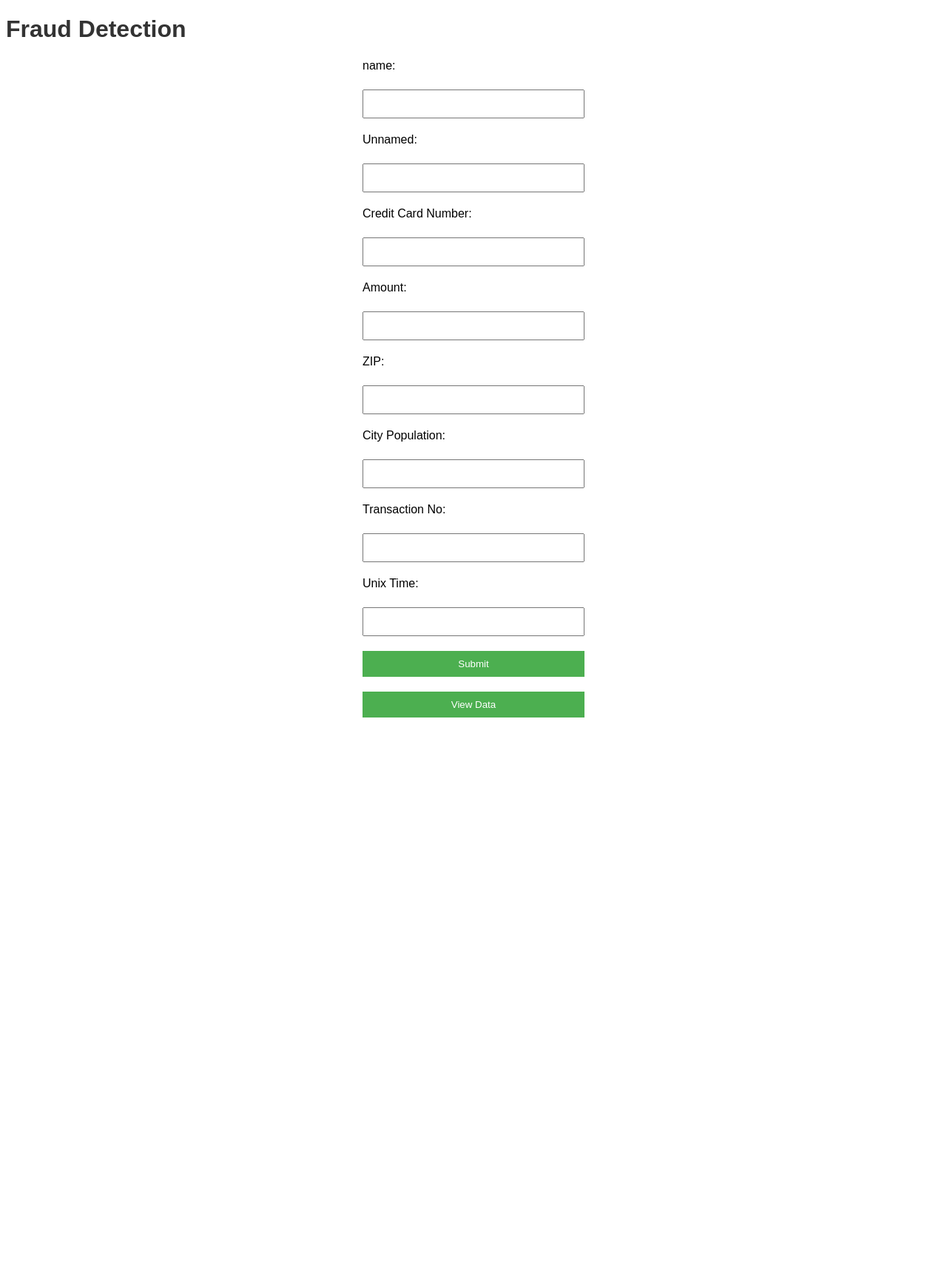
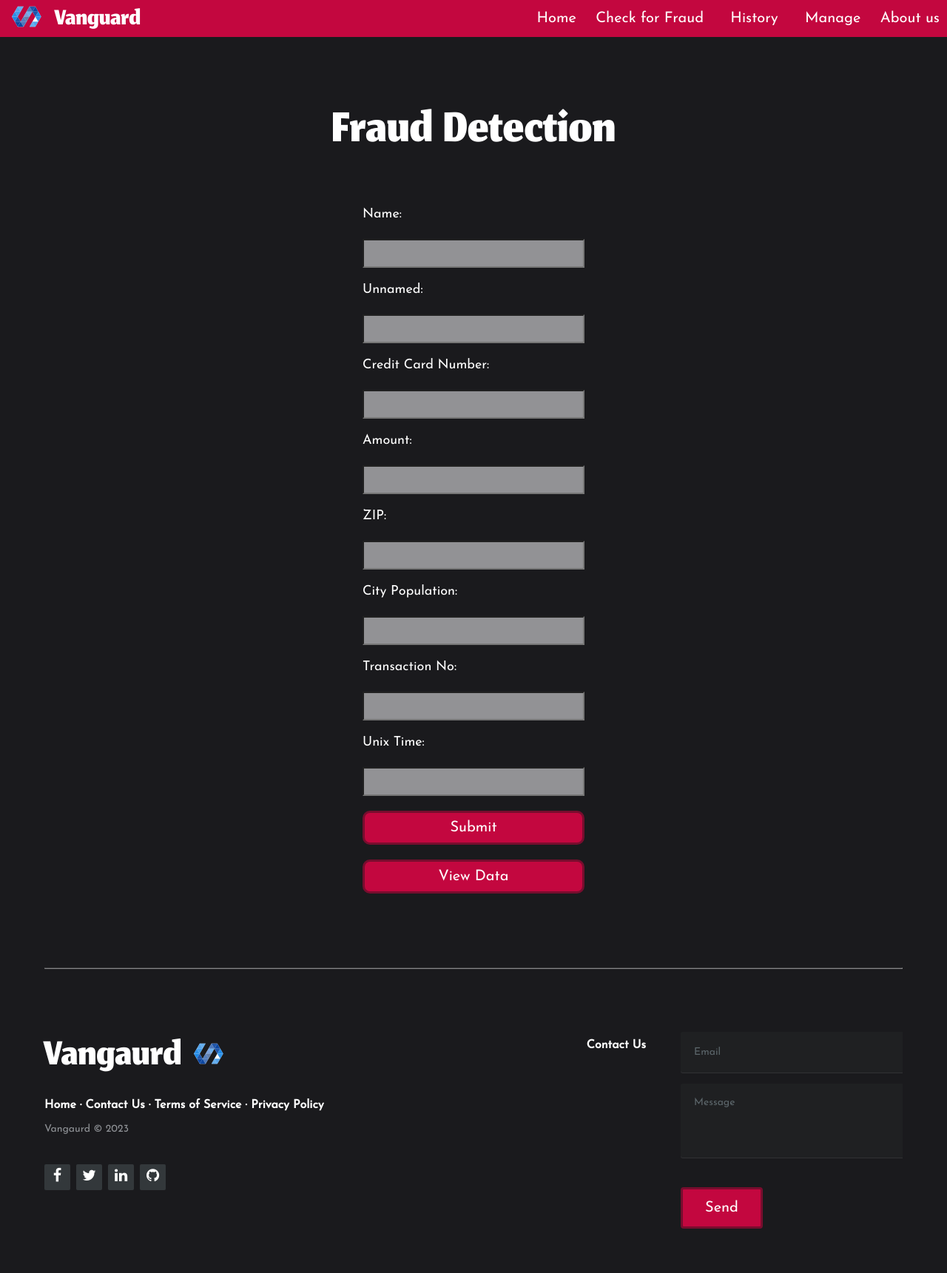
Before and after one commit to asmeet23/Financial-Fraud-Detection, a Flask app: template templates/index.html in a window 1280 px wide. Shown: the whole page at 74% size. Before the commit the page ends 970 px from the top, so only its background shows below. Run offline with Flask 3, Linux system fonts and the light colour scheme; the template is opened without the code that fills it, so the values that code supplies are empty; parts of the project's set-up code (start-up, migrations or seed data) failed here and were passed over.

Commit message:
new file:   static/index.css 	modified:   templates/index.html

```diff
--- /dev/null
+++ b/static/index.css
@@ -0,0 +1,413 @@
+
+  @font-face {
+    font-family: jomhuria;
+    src: url(/static/Jomhuria-Regular.ttf);
+  }
+
+  @font-face {
+    font-family: jose;
+    src: url(/static/JosefinSans-Regular.ttf);
+  }
+
+
+
+  * {
+    box-sizing: border-box;
+    /* font-weight: 700;  */
+    /* font-family:Georgia, 'Times New Roman', Times, serif */
+
+  }
+
+  body {
+    /* background-image: url(/dark-black-polygonal-illustration-which-consist-triangles-geometric-background-origami-style-with-grad.jpg); */
+    margin: 0px;
+    font-family: 'jomhuria';
+    background-size: cover;
+    background-color: #1a1a1d;
+  }
+
+  .logo{
+    vertical-align: -4px;
+
+  }
+
+  .nav {
+
+    height: 50px;
+    width: 100%;
+    background-color: #c3073f;
+    position: relative;
+  }
+
+  .nav>.nav-header {
+    display: inline;
+    margin-left: 15px;
+  }
+
+  .nav>.nav-header>.nav-title {
+    display: inline-block;
+    font-size: 50px;
+    color: white;
+    /* padding: 5px; */
+    padding-left: 15px;
+    padding-top: 2px;
+
+  }
+
+  /* .nav > .nav-header > .nav-title > .logo{
+  margin-top: 10px;
+    } */
+
+
+  .nav>.nav-btn {
+    display: none;
+  }
+
+  .nav>.nav-links {
+    display: inline;
+    float: right;
+    font-family: jose;
+    margin-top: -28px;
+    font-size: 20px;
+    /* height: ; */
+  }
+  .nav>.nav-links>f{
+    padding-top: 10px;
+  }
+  .nav>.nav-links>a {
+    display: inline-block;
+    padding: 13px 10px 13px 10px;
+    text-decoration: none;
+    color: white;
+  }
+
+  .nav>.nav-links>a:hover {
+    background-color: rgba(152, 152, 152, 0.3);
+    transition: all 0.3s ease-in;
+  }
+
+  .nav>#nav-check {
+    display: none;
+  }
+/* form  */
+form {
+    width: 300px;
+    font-family: jose;
+    color: white;
+    font-size: 18px;
+    margin: 0 auto;
+}
+.headIndex{
+    text-align: center;
+    font-family: jomhuria;
+    /* font-weight: 1em; */
+    font-size: 100px;
+    color: #ffffff;
+    margin-top: 80px;
+    margin-bottom: 50px;
+}
+label {
+    display: block;
+    margin-top: 20px;
+}
+
+input[type="text"] {
+    width: 100%;
+    padding: 10px;
+    background-color: #929295;
+    margin-top: 5px;
+    box-sizing: border-box;
+}
+
+input[type="submit"] {
+    display: block;
+    width: 100%;
+    padding: 10px;
+    margin-top: 20px;
+    background-color: #c3073f;
+  border: 3px solid #780d2e;
+  color: white;
+  font-family: jose;
+  font-size: 20px;
+  border-radius: 10px;
+    cursor: pointer;
+}
+
+input[type="submit"]:hover {
+    background-color: #760b2b;
+}
+
+/* footer  */
+.footer-distributed{
+	background: #1a1a1d;
+	box-shadow: 0 1px 1px 0 rgba(0, 0, 0, 0.12);
+	box-sizing: border-box;
+	width: 100%;
+	font: bold 16px jose;
+	text-align: left;
+	padding: 50px 60px 40px;
+	overflow: hidden;
+}
+
+
+
+section {
+  width: 100%;
+  display: inline-block;
+  background: #ccc;
+  height: 60vh;
+  text-align: center;
+  /* font-size: 22px; */
+  /* font-weight: 700; */
+  text-decoration: underline;
+}
+
+
+/* Footer left */
+
+.footer-distributed .footer-left{
+	float: left;
+}
+
+/* The company logo */
+
+.footer-distributed h3{
+	color:  #ffffff;
+	font-family: jomhuria;
+  font-weight: lighter !important;
+  font-size: 80px;
+	margin: 0 0 10px;
+}
+
+.footer-distributed h3 span{
+	color:  #5383d3;
+  margin-left: 15px;
+
+}
+
+/* Footer links */
+
+.footer-distributed .footer-links{
+	color:  #ffffff;
+	margin: 0 0 10px;
+	padding: 0;
+}
+
+.footer-distributed .footer-links a{
+	display:inline-block;
+	line-height: 1.8;
+	text-decoration: none;
+	color:  inherit;
+}
+
+.footer-distributed .footer-company-name{
+	color:  #8f9296;
+	font-size: 14px;
+	font-weight: normal;
+	margin: 0;
+}
+
+/* Footer social icons */
+
+.footer-distributed .footer-icons{
+	margin-top: 40px;
+}
+
+.footer-distributed .footer-icons a{
+	display: inline-block;
+	width: 35px;
+	height: 35px;
+	cursor: pointer;
+	background-color:  #33383b;
+	border-radius: 2px;
+
+	font-size: 20px;
+	color: #ffffff;
+	text-align: center;
+	line-height: 35px;
+
+	margin-right: 3px;
+	margin-bottom: 5px;
+}
+
+/* Footer Right */
+
+.footer-distributed .footer-right{
+	float: right;
+    overflow: hidden;
+
+}
+
+.footer-distributed .footer-right p{
+	display: inline-block;
+	vertical-align: top;
+	margin: 15px 42px 0 0;
+	color: #ffffff;
+}
+
+/* The contact form */
+
+.footer-distributed form{
+	display: inline-block;
+}
+
+.footer-distributed form input,
+.footer-distributed form textarea{
+	display: block;
+	border-radius: 3px;
+	box-sizing: border-box;
+	background-color:  #1f2022;
+	box-shadow: 0 1px 0 0 rgba(255, 255, 255, 0.1);
+	border: none;
+	resize: none;
+
+	font: inherit;
+	font-size: 14px;
+	font-weight: normal;
+	color:  #d1d2d2;
+
+	width: 400px;
+	padding: 18px;
+}
+
+.footer-distributed ::-webkit-input-placeholder {
+	color:  #5c666b;
+}
+
+.footer-distributed ::-moz-placeholder {
+	color:  #5c666b;
+	opacity: 1;
+}
+
+.footer-distributed :-ms-input-placeholder{
+	color:  #5c666b;
+}
+
+
+.footer-distributed form input{
+	height: 55px;
+	margin-bottom: 15px;
+}
+
+.footer-distributed form textarea{
+	height: 100px;
+	margin-bottom: 20px;
+}
+
+.footer-distributed form button{
+  background-color: #c3073f;
+  border: 3px solid #780d2e;
+  color: white;
+  font-family: jose;
+  font-size: 20px;
+  /* font-weight: 700; */
+  border-radius: 10px;
+  margin-top: 20px;
+  margin-bottom: 20px;
+  display: inline-block;
+  padding: 15px 30px;
+  text-decoration: none;
+  border-radius: 4px;
+  transition: background-color 0.3s ease;
+}
+.footer-distributed form button:hover{
+  background-color: #760b2b;
+}
+.footer-distributed hr{
+  border-top-color:#bbb;
+  opacity:0.5;
+  margin-bottom: 80px;
+  margin-top: 50px;
+
+}
+/* If you don't want the footer to be responsive, remove these media queries */
+
+@media (max-width: 1000px) {
+
+	.footer-distributed {
+		font: bold 14px sans-serif;
+	}
+
+	.footer-distributed .footer-company-name{
+		font-size: 12px;
+	}
+
+	.footer-distributed form input,
+	.footer-distributed form textarea{
+		width: 250px;
+	}
+
+	.footer-distributed form button{
+		padding: 10px 35px;
+	}
+
+}
+
+@media (max-width: 800px) {
+
+	.footer-distributed{
+		padding: 30px;
+	}
+
+	.footer-distributed .footer-left,
+	.footer-distributed .footer-right{
+		float: none;
+		max-width: 300px;
+		margin: 0 auto;
+	}
+
+	.footer-distributed .footer-left{
+		margin-bottom: 40px;
+	}
+
+	.footer-distributed form{
+		margin-top: 30px;
+	}
+
+	.footer-distributed form{
+		display: block;
+	}
+
+	.footer-distributed form button{
+		float: none;
+	}
+}
+
+
+
+
+  @media (min-width: 640px) {
+    .blog-card {
+      flex-direction: row;
+      max-width: 700px;
+    }
+    .blog-card .meta {
+      flex-basis: 40%;
+      height: auto;
+    }
+    .blog-card .description {
+      flex-basis: 60%;
+    }
+    .blog-card .description:before {
+      transform: skewX(-3deg);
+      content: "";
+      background: #fff;
+      width: 30px;
+      position: absolute;
+      left: -10px;
+      top: 0;
+      bottom: 0;
+      z-index: -1;
+    }
+    .blog-card.alt {
+      flex-direction: row-reverse;
+    }
+    .blog-card.alt .description:before {
+      left: inherit;
+      right: -10px;
+      transform: skew(3deg);
+    }
+    .blog-card.alt .details {
+      padding-left: 25px;
+    }
+  }
--- a/templates/index.html
+++ b/templates/index.html
@@ -1,53 +1,53 @@
 <!DOCTYPE html>
 <html>
+
 <head>
     <title>Fraud Detection</title>
-    <style>
-        body {
-            font-family: Arial, sans-serif;
-        }
+    <meta charset="UTF-8">
+    <meta name="viewport" content="width=device-width, initial-scale=1.0">
+    <link rel="stylesheet" href="https://cdnjs.cloudflare.com/ajax/libs/font-awesome/4.7.0/css/font-awesome.min.css">
+    <link rel="stylesheet" href="/static/index.css">
 
-        h1 {
-            color: #333;
-        }
+</head>
 
-        form {
-            width: 300px;
-            margin: 0 auto;
-        }
+<body>
+    <!-- nav bar  -->
+    <div class="nav">
+        <!-- <input type="checkbox" id="nav-check"> -->
+        <div class="nav-header">
+            <img src="/static/images/logo.svg" class="logo" alt="">
+            <div class="nav-title">
+                Vanguard
+            </div>
+        </div>
+        <div class="nav-btn">
+            <label for="nav-check">
+                <span></span>
+                <span></span>
+                <span></span>
+            </label>
+        </div>
 
-        label {
-            display: block;
-            margin-top: 20px;
-        }
+        <div class="nav-links">
+            <a href="" target="_blank">Home</a>
+            <a href="" target="_blank">Check for Fraud</a>
+            <a href="">
+                <form action="{{ url_for('submit') }}" method="post" style="display: inline;">
+                    <input type="submit" value="History" style="background: none; border: none; color: white; text-decoration: none; cursor: pointer; font-family: jose;
+        font-size: 20px;">
+                </form>
+            </a>
+            <a href="" target="_blank">Manage</a>
 
-        input[type="text"] {
-            width: 100%;
-            padding: 10px;
-            margin-top: 5px;
-            box-sizing: border-box;
-        }
 
-        input[type="submit"] {
-            display: block;
-            width: 100%;
-            padding: 10px;
-            margin-top: 20px;
-            background-color: #4CAF50;
-            color: white;
-            border: none;
-            cursor: pointer;
-        }
+            <a href="{{ url_for('about') }}" target="_blank">About us</a>
 
-        input[type="submit"]:hover {
-            background-color: #45a049;
-        }
-    </style>
-</head>
-<body>
-    <h1>Fraud Detection</h1>
-    <form action="/submit" method="POST" >
-        <label for="name">name:</label><br>
+        </div>
+    </div>
+    <!-- content  -->
+    <div class="headIndex">Fraud Detection</div>
+    <form action="/submit" method="POST">
+        <label for="name">Name:</label><br>
         <input type="text" name="name"><br>
         <label for="Unnamed">Unnamed:</label><br>
         <input type="text" id="Unnamed" name="Unnamed"><br>
@@ -68,5 +68,52 @@
     <form action="/data" method="GET">
         <input type="submit" value="View Data">
     </form>
+<!-- footer  -->
+<footer class="footer-distributed">
+    <hr>
+    <div class="footer-left">
+
+
+      <h3>Vangaurd<span><img src="/logo.svg" alt=""></span></h3>
+
+      <p class="footer-links">
+        <a href="#">Home</a>
+        ·
+        <a href="#">Contact Us</a>
+        ·
+        <a href="#">Terms of Service</a>
+        ·
+        <a href="#">Privacy Policy</a>
+      </p>
+
+      <p class="footer-company-name">Vangaurd © 2023</p>
+
+      <div class="footer-icons">
+
+        <a href="#"><i class="fa fa-facebook"></i></a>
+        <a href="#"><i class="fa fa-twitter"></i></a>
+        <a href="#"><i class="fa fa-linkedin"></i></a>
+        <a href="#"><i class="fa fa-github"></i></a>
+
+      </div>
+
+    </div>
+
+    <div class="footer-right">
+
+      <p>Contact Us</p>
+
+      <form action="#" method="post">
+
+        <input type="text" name="email" placeholder="Email">
+        <textarea name="message" placeholder="Message"></textarea>
+        <button>Send</button>
+
+      </form>
+
+    </div>
+
+  </footer>
 </body>
+
 </html>
```
